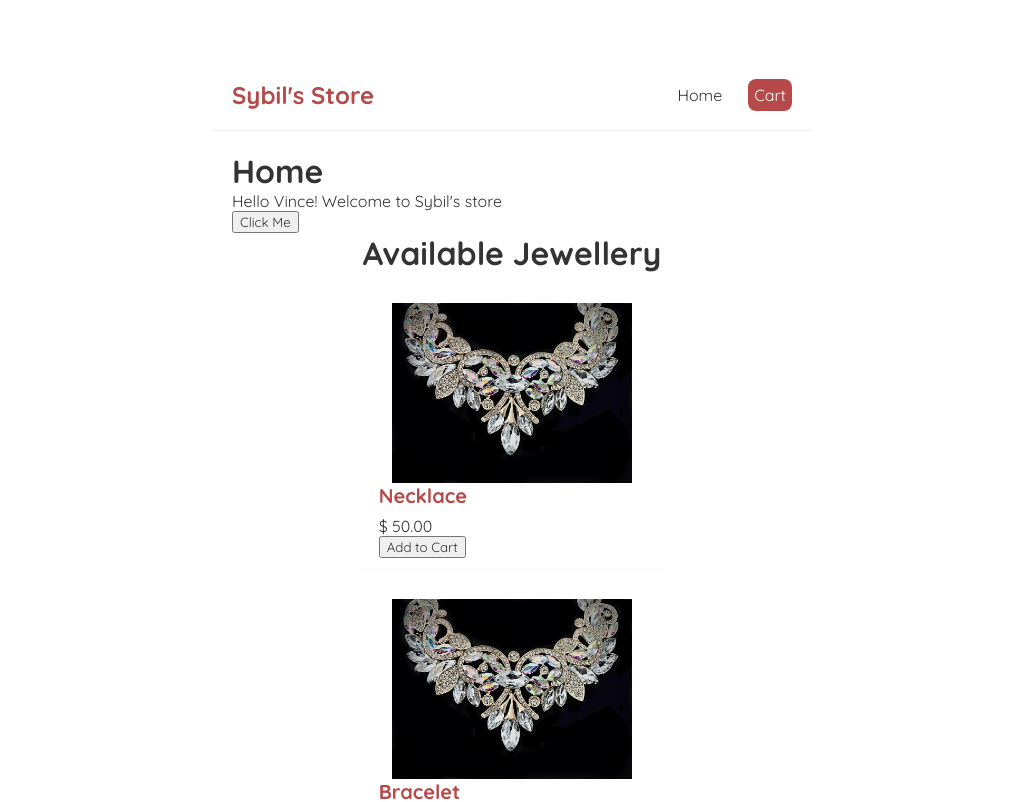
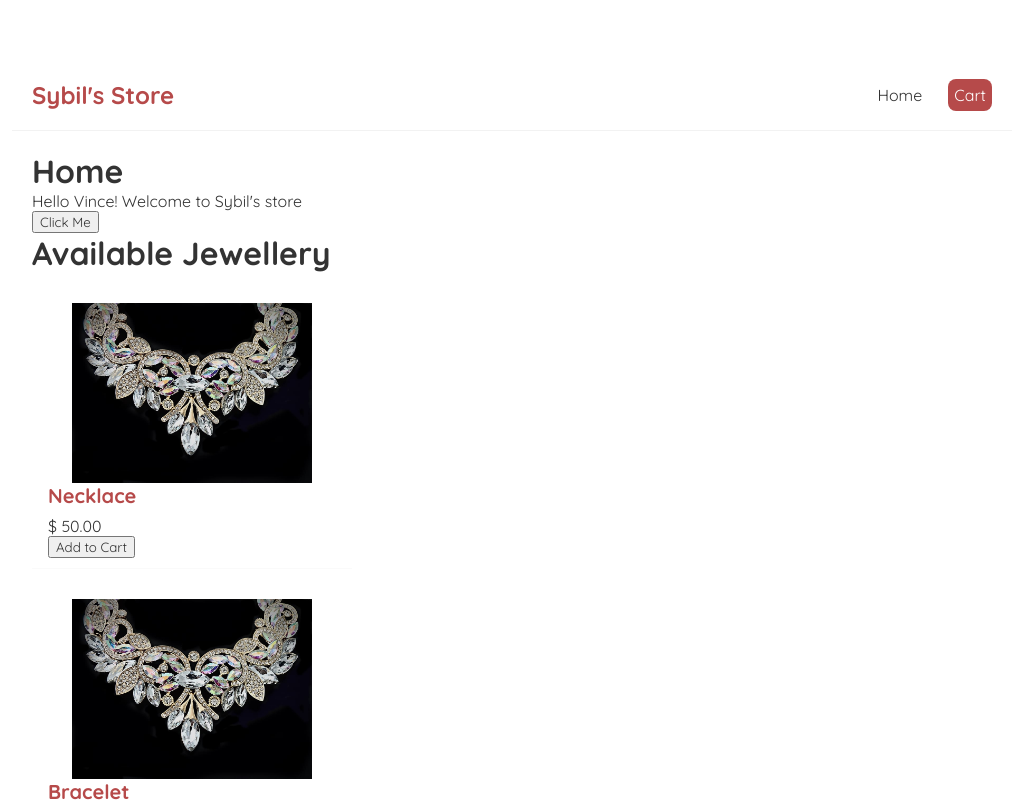
Before and after one commit to ChurchillV/React-Tutorials, a React (Vite) app: page / in a window 1280 px wide. Shown: the top 802 px of the page, without its empty margins (128-1151 px from the left). Built offline with nearby package versions, Linux system fonts and the light colour scheme.

Commit message:
Trying to implement grid layout

```diff
--- a/src/Home.jsx
+++ b/src/Home.jsx
@@ -27,12 +27,8 @@ const Home = () => {
             <h1>Home</h1>
             <p>Hello { name }! Welcome to Sybil's store</p>
             <button onClick={handleClick}>Click Me</button>
-            <div className="product-range">
                 <ItemList items = {items} title= "Available Jewellery"/>
-            </div>
-            <div className="product-range">
                 <ItemList items = {items.filter((item) => item.type === "necklace")} title= "Necklaces"/>
-            </div>
         </div>
      );
 }
--- a/src/ItemList.jsx
+++ b/src/ItemList.jsx
@@ -2,6 +2,7 @@ import Necklace from "./images/necklace.jpg";
 
 const ItemList = ({ items, title }) => {
     return (
+        <div className="product-range">
             <div className="item-list">
                 <h1>{title}</h1>
                 {items.map((item) => (
@@ -15,6 +16,7 @@ const ItemList = ({ items, title }) => {
                     </div>
                 ))}
             </div>
+        </div>
      );
 }
 
--- a/src/Navbar.jsx
+++ b/src/Navbar.jsx
@@ -4,10 +4,13 @@ const Navbar = () => {
             <h1>Sybil's Store</h1>
             <div className="links">
                 <a href="">Home</a>
-                <a href="/cart" style={{
+                <a href="/cart" className="cart" style={{
                     color: "white",
                     backgroundColor: "#b64a4a",
-                    borderRadius: "8px"
+                    borderRadius: "8px",
+                    ":hover": {
+                        backgroundColor: "#ee8e8e"
+                    }
                 }}>Cart</a>
             </div>
         </nav>
--- a/src/index.css
+++ b/src/index.css
@@ -10,7 +10,7 @@
   padding: 20px;
   display: flex;
   align-items: center;
-  max-width: 600px;
+  max-width: 1000px;
   margin: 0 auto;
   border-bottom: 1px solid #f2f2f2;
 }
@@ -29,12 +29,12 @@
   padding: 6px;
 }
 
-.navbar a:hover {
-  color: #b64a4a;
+.cart:hover {
+  background-color: #ee8e8e;
 }
 
 .content {
-  max-width: 600px;
+  max-width: 1000px;
   margin: 40px auto;
   padding: 20px;
 }
@@ -60,11 +60,8 @@
 }
 
 .product-range {
-  display: flex;
-  width: 100%;
-  justify-content: center;
-  flex-wrap: wrap;
-  gap: 40px;
+  display: grid;
+  grid-template-columns: repeat(3, 1fr);
 }
 
 .image {
```
Lines whose indentation alone changed are shown as unchanged.
